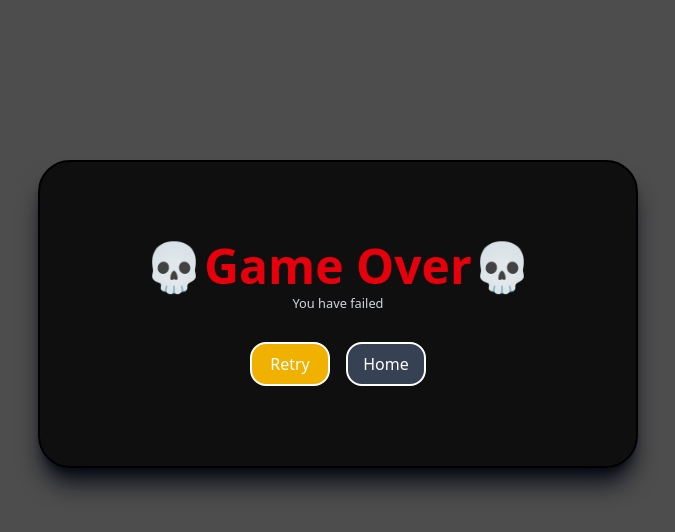
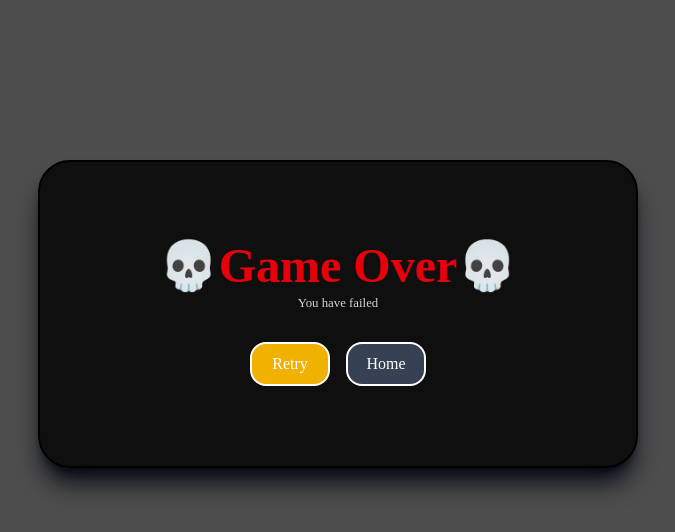
Before and after one commit to cedrickmeka/Roulette-revolver-game-project, a React (Vite) app: page / in a window 1280 px wide. Shown: the top 532 px of the page, without its empty margins (302-977 px from the left). Built offline with nearby package versions, Linux system fonts and the light colour scheme.

Commit message:
Add font-family for Death Screen and hover effects

```diff
--- a/src/components/DeathScreen.jsx
+++ b/src/components/DeathScreen.jsx
@@ -4,18 +4,25 @@
  * Displays when a player is eliminated
  * due to a gunshot or trivia failure.
  */
+import styles from "../styles/Styles.module.css";
 
 function DeathScreen() {
 	return (
-		<div className="border-2 w-150 m-auto text-center p-20 mt-40 rounded-4xl bg-black/80 shadow-xl shadow-gray-950/90">
+		<div className="border-2 w-150 m-auto text-center p-20 mt-40 rounded-4xl bg-black/80 shadow-xl shadow-gray-950/90 font-[Righteous]">
 			<p className="text-red-600 font-bold text-5xl">💀Game Over💀</p>
 			<small className="text-gray-300">You have failed</small>
 
 			<div className="flex justify-center align-middle gap-4 mt-7 mb-0">
-				<button className="border-2 bg-yellow-500 p-2 rounded-2xl w-20 text-white cursor-pointer" onClick={"#"}>
+				<button
+					className="border-2 bg-yellow-500 p-2 rounded-2xl w-20 text-white cursor-pointer"
+					onClick={"#"}
+				>
 					Retry
 				</button>
-				<button className="border-2 bg-gray-700 p-2 rounded-2xl w-20 text-white cursor-pointer" onClick={"#"}>
+				<button
+					className="border-2 bg-gray-700 p-2 rounded-2xl w-20 text-white cursor-pointer"
+					onClick={"#"}
+				>
 					Home
 				</button>
 			</div>
--- /dev/null
+++ b/src/styles/Styles.module.css
@@ -0,0 +1,6 @@
+button:hover {
+	color: white;
+	cursor: pointer;
+	filter: blur(1px);
+	font-size: 16px;
+}
--- a/src/styles/global.css
+++ b/src/styles/global.css
@@ -1,10 +1,3 @@
 body {
 	background-color: rgb(77, 77, 77);
 }
-
-button:hover {
-	color: white;
-    cursor: pointer;
-    filter: blur(1px);
-    font-size: 16px;
-}
```
